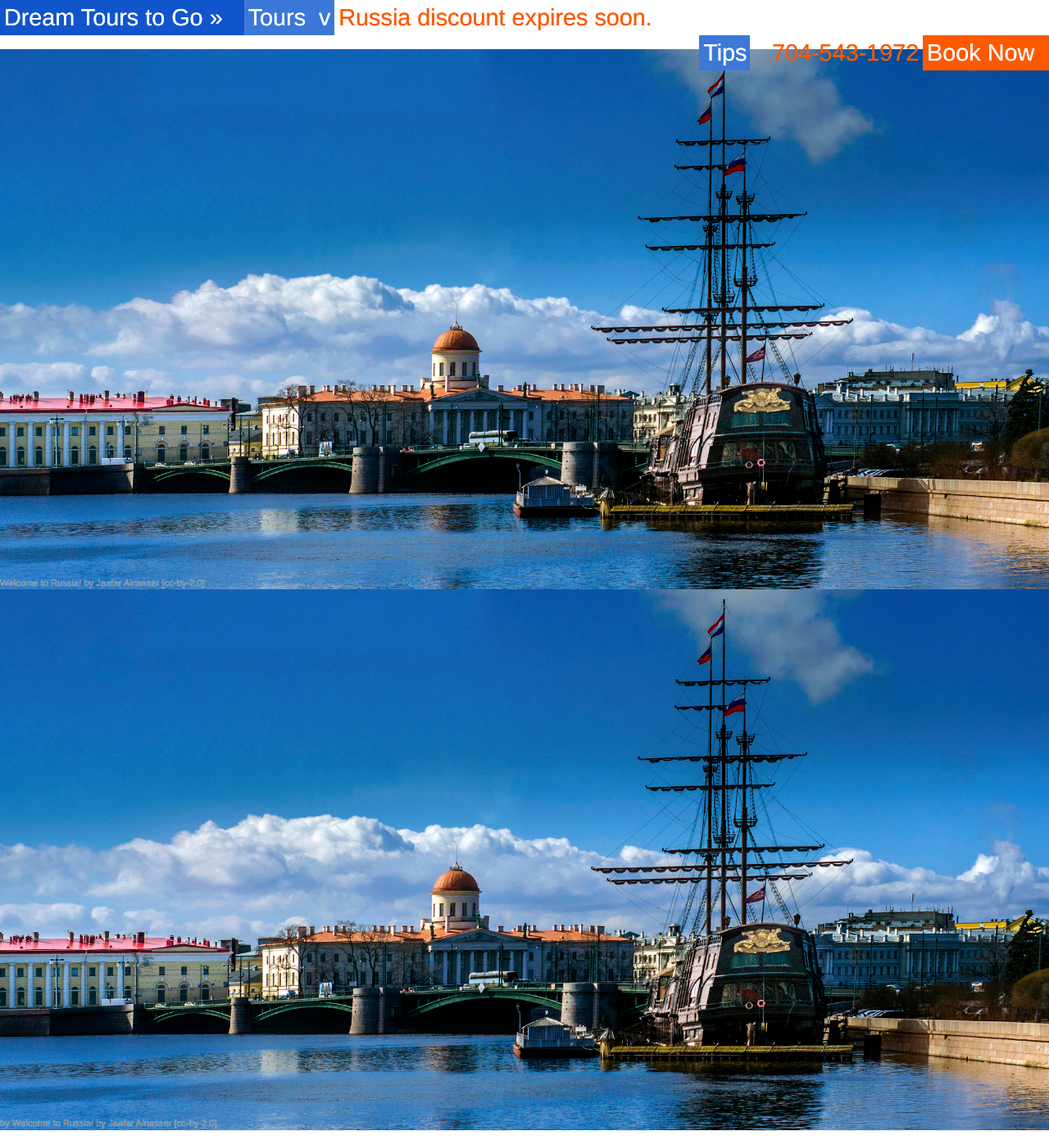
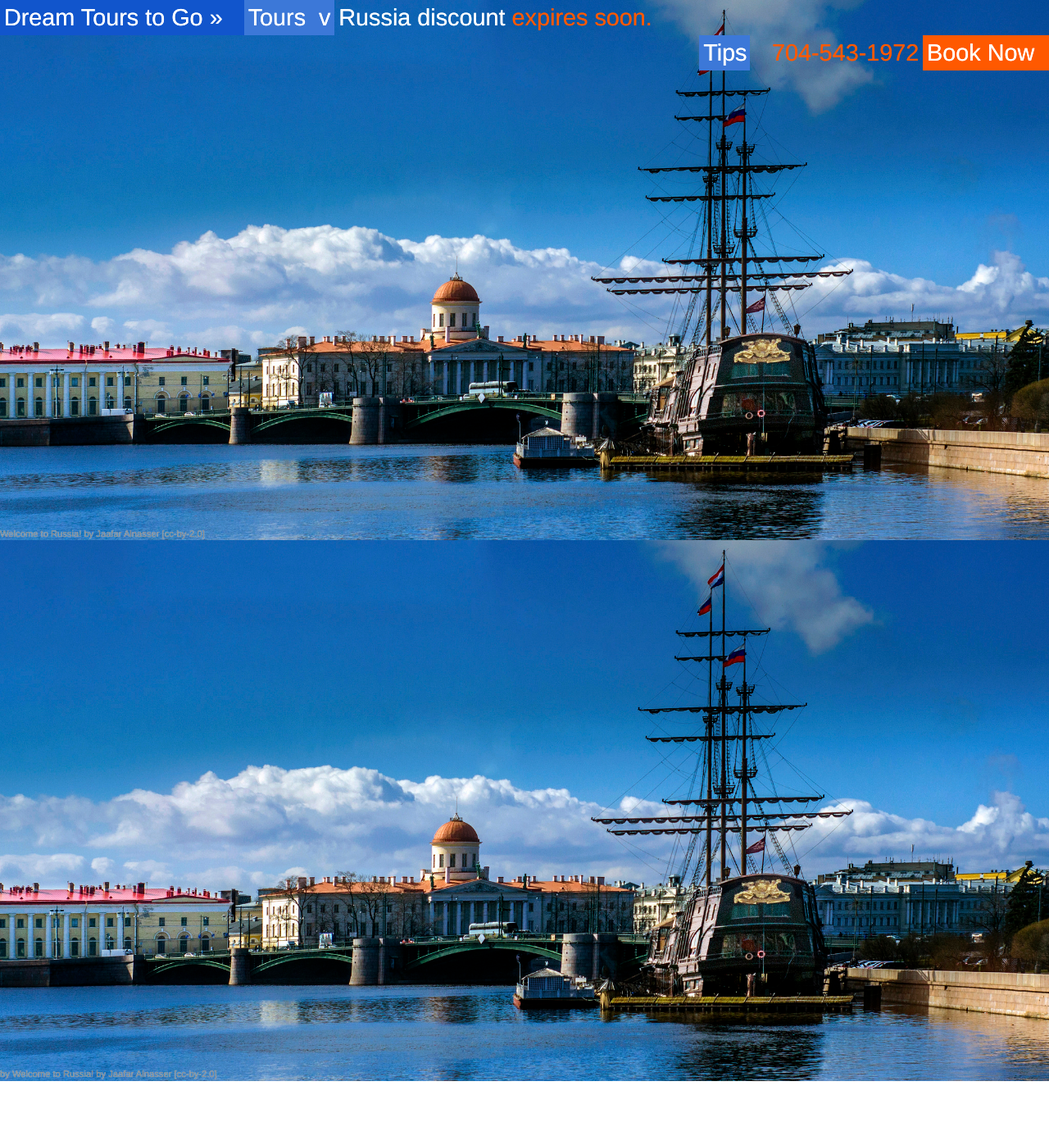
Before and after one commit to mifran/dream-tours-to-go, a Jekyll site: the page built from index.markdown, in a window 1280 px wide and 1386 px high. Shown: the whole window at 82% size. Built offline with Jekyll 4.4.1, drawn with Linux system fonts in a browser that asks for light colours; some web fonts are replaced.

Commit message:
clean up various elements and colors

```diff
--- a/_layouts/default.html
+++ b/_layouts/default.html
@@ -28,26 +28,24 @@
 
   <body>
     <div id="container">
+        <header>
       <div id="nav" class="menu-bar clearfix">
 
 <div class="menu-full"><div class="menu-part menu-part-1"><div class="level-1-button action">
-Dream Tours to Go »
+<a href="/">Dream Tours to Go</a> »
         </div><div class="level-2-button action">
 Tours&nbsp&nbspv
 </div><div class="promo-box action">
 <a href="/russia">Russia discount</a> expires soon.
-        </div></div><div class="menu-part menu-part-2"></div><div class="action action-button">
+        </div></div><div class="menu-part menu-part-2"><div class="action action-button">
 Book Now
         </div><div class="action-text action">
 704-543-1972
         </div><div class="level-2b-button action">
 Tips
 </div></div></div></div>
+        </header>
       <div class="inner">
-
-        <header>
-          <title>{{ page.title }}</title>
-        </header>
 
         <section id="main_content">
 {{ content }}
--- a/stylesheets/stylesheet.css
+++ b/stylesheets/stylesheet.css
@@ -1,13 +1,10 @@
 /*
-  (c) Pazilla Inc and the other creators, License cc-by-sa 4.0 International
+  (c) Dream Tours to Go Inc, and the other creators, License cc-by-sa 4.0 International
    Modified from original by Eric Meyer at http://meyerweb.com/eric/tools/css/reset/
 */
 .page {
   position: relative;
   margin-bottom: -7px;
-}
-.page {
-  z-index: -100;
 }
 .picture-book-page-image img {
   width: 100vw;
@@ -17,7 +14,11 @@
   text-shadow: 0 0 0px;
   font-size: 1.8em;
 }
+.menu-bar a {
+  color: #ffffff;
+}
 .menu-full {
+  z-index: 1000;
   position: fixed;
   top: 0px;
   width: 100%;
@@ -77,7 +78,6 @@
   width: 5em;
 }
 .hero {
-/*   position: absolute; */
   top: 0px;
 }
 .picture-book-page-text {
@@ -162,11 +162,6 @@ a {
 }
 a:hover {
   color: #ffaa00;
-}
-
-header {
-  padding-top: 35px;
-  padding-bottom: 25px;
 }
 
 header h1 {
```
